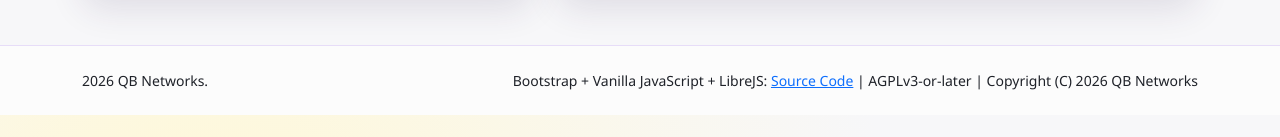
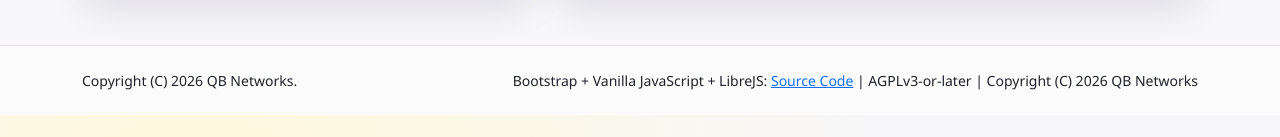
Before and after one commit to qbnetworks/qbnetworks.xyz, a plain HTML site: page index.html in a window 1280 px wide. Shown: the part 1542-1679 px from the top of the page. Drawn offline with nearby package versions, Linux system fonts and the light colour scheme.

Commit message:
ChangeLog written , Footer update
Signed-off-by: Mert Gör <mertgor@qbnetworks.xyz>

```diff
--- a/index.html
+++ b/index.html
@@ -197,7 +197,7 @@ along with this program. If not, see <https://www.gnu.org/licenses/>.
 
   <footer class="site-footer py-4">
     <div class="container d-flex flex-column flex-md-row justify-content-between gap-2">
-      <small>2026 QB Networks.</small>
+      <small>Copyright (C) 2026 QB Networks.</small>
       <small>
         Bootstrap + Vanilla JavaScript + LibreJS: <a href="script.js">Source Code</a> |
         AGPLv3-or-later | Copyright (C) 2026 QB Networks
```
Also changed, not shown: 1 other file.
